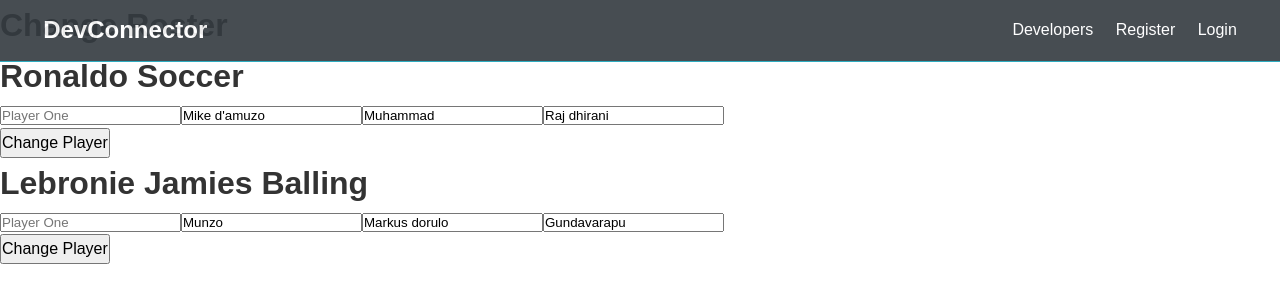
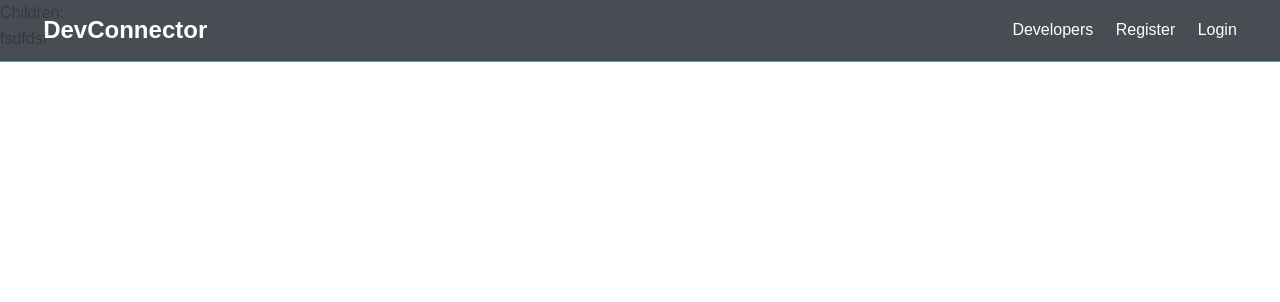
Before and after one commit to mjapanwala/yelpcamp, a React (Create React App) app in the folder client/: page / in a window 1280 px wide. Shown: the top 302 px of the page. Built offline with nearby package versions, Linux system fonts and the light colour scheme.

Commit message:
you can use props.children instead of just props

```diff
--- a/client/src/App.js
+++ b/client/src/App.js
@@ -3,7 +3,7 @@ import { BrowserRouter, Routes, Route } from "react-router-dom";
 import Navbar from "./components/layout/Navbar";
 import  {Landing}  from "./components/layout/Landing";
 import "./App.css";
-import { ObjectChange} from "./components/layout/Practice"
+import {Adult} from "./components/layout/Practice"
 
 
 function App() {
@@ -15,10 +15,7 @@ function App() {
         <Navbar />
         {/* <Route path="/" index element={<Landing />}/> */}
         {/* <Landing /> */}
-        {/* <List/> */}
-        {/* <RemoveList/>
-        <MakeChange/> */}
-        <ObjectChange/>
+      <Adult/>
       </Fragment>
       {/* </Routes>
    </BrowserRouter> */}
--- a/client/src/components/layout/Practice.js
+++ b/client/src/components/layout/Practice.js
@@ -1,195 +1,19 @@
-import React, { useState } from "react";
+import { PromiseProvider } from 'mongoose';
+import React from 'react';
 
-//Instead of pushing onto an array you can use the spread operator to copy previous values
-// then add new object onto array
-// function List() {
-//   const [name, setName] = useState("");
-//   const [artists, setArtists] = useState([]);
-//   let nextId = 0;
-//   return (
-//     <>
-//       <h1>Inspiring sculptors:</h1>
-//       <input value={name} onChange={(e) => setName(e.target.value)} />
-//       <button
-//         onClick={() => {
-//           setName("");
-//           // artists.push({
-//           //   id: nextId++,
-//           //   name: name,
-//           // });
-//           setArtists([{ id: nextId++, name }, ...artists]);
-//         }}
-//       >
-//         Add
-//       </button>
-//       <ul>
-//         {artists.map((artist) => (
-//           <li key={artist.id}>{artist.name}</li>
-//         ))}
-//       </ul>
-//     </>
-//   );
-// }
-// let initialArtists = [
-//   { id: 0, name: "Marta Colvin Andrade" },
-//   { id: 1, name: "Lamidi Olonade Fakeye" },
-//   { id: 2, name: "Louise Nevelson" },
-// ];
+function Adult() {
+  return (
+    <Child>
+      <p>fsdfdsf</p>
+    </Child>
+  )
+}
 
-// function RemoveList() {
-//   const [artist, setArist] = useState(initialArtists);
-//   return (
-//     <>
-//       <h1>Inspiring sculptors:</h1>
-//       <ul>
-//         {artist.map((item) => (
-//           <li key={item.id}>
-//             {item.name}
-//             <button
-//               onClick={() =>
-//                 setArist(artist.filter((items) => items.id !== item.id))
-//               }
-//             >
-//               Delete Individual
-//             </button>
-//           </li>
-//         ))}
-//       </ul>
-//     </>
-//   );
-// }
-// const initialList = [
-//   { id: 0, title: "Big Bellies" },
-//   { id: 1, title: "Lunar Landscape" },
-//   { id: 2, title: "Terracotta Army" },
-// ];
-// function MakeChange() {
-//   const [list, setList] = useState(initialList);
+function Child(props) {
+  return (
+    <p>Children: {props.children}</p>
 
-//   function handleClick() {
-//     const newArray = [...list];
-//     newArray.reverse();
-//     setList(newArray);
-//   }
-//   return (
-//     <>
-//       <button onClick={handleClick}>Reverse</button>
-//       <ul>
-//         {list.map((artist) => (
-//           <li key={artist.id}>{artist.title}</li>
-//         ))}
-//       </ul>
-//     </>
-//   );
-// }
+  )
+}
 
-function ObjectChange() {
-
-  const [person, setPerson] = useState([
-    {
-      name: "Ronaldo",
-      sport: "Soccer",
-      team: {
-        playerOne: "Silvester d taroni",
-        playerTwo: "Mike d'amuzo",
-        playerThree: "Muhammad",
-        playerFour: "Raj dhirani",
-      },
-    id: 0,
-    },
-    {
-      name: "Lebronie Jamies",
-      sport: "Balling ",
-      team: {
-        playerOne: "Caey",
-        playerTwo: "Munzo",
-        playerThree: "Markus dorulo",
-        playerFour: "Gundavarapu",
-      },
-      id: 1,
-    },
-  ]);
-
-  function changePlayerOne(e, id) {
-    if(id === 0) {
-      //Create a new array so we dont mutate anything
-    const newArray = [...person]
-
-   // Get access to the nested object in array
-    const firstTeam = newArray[id].team
-
-  // Make change to that Object
-    const newObject = {...firstTeam, [e.target.name]: e.target.value }
-    newArray.map((item) => {
-
-    })
-
-    }
-
-
-    }
-
-
-  function changePlayerTwo(e) {
-
-  }
-  function changePlayerThree(e) {
-
-  }
-  function changePlayerFour(e) {
-
-  }
-  return (
-    <>
-      <h1> Change Roster </h1>
-      <ul>
-        {person.map((playerSelect) => (
-          <>
-            <h1>
-              {playerSelect.name} {playerSelect.sport}
-            </h1>
-            <li key={playerSelect.id}>
-              <input
-                // value={playerSelect.team.playerOne}
-                type="text"
-                name="playerOne"
-                id="playerOne"
-                onChange={(e) => changePlayerOne(e, playerSelect.id)}
-                // VS
-                //onChange={() => fsdfasfd}
-                placeholder="Player One"
-              />
-              <input
-                type="text"
-                onChange={(e) =>changePlayerTwo(e)}
-                name="playerTwo"
-                id="PlayerTwo"
-                placeholder="Player Two"
-                value={playerSelect.team.playerTwo}
-              />
-              <input
-                type="text"
-                onChange={(e) =>changePlayerThree(e)}
-                name="playerThree"
-                id="PlayerThree"
-                placeholder="Player Three"
-                value={playerSelect.team.playerThree}
-              />
-              <input
-                type="text"
-                onChange={(e) =>changePlayerFour(e)}
-                name="playerFour"
-                id="PlayerFour"
-                placeholder="Player Four"
-                value={playerSelect.team.playerFour}
-              />
-            </li>
-            <button> Change Player</button>
-          </>
-        ))}
-      </ul>
-    </>
-  );
-}
-export {  ObjectChange };
-// ReactDOM.render(<App/>, document.getElementById("app"))
+export{Adult}
```
